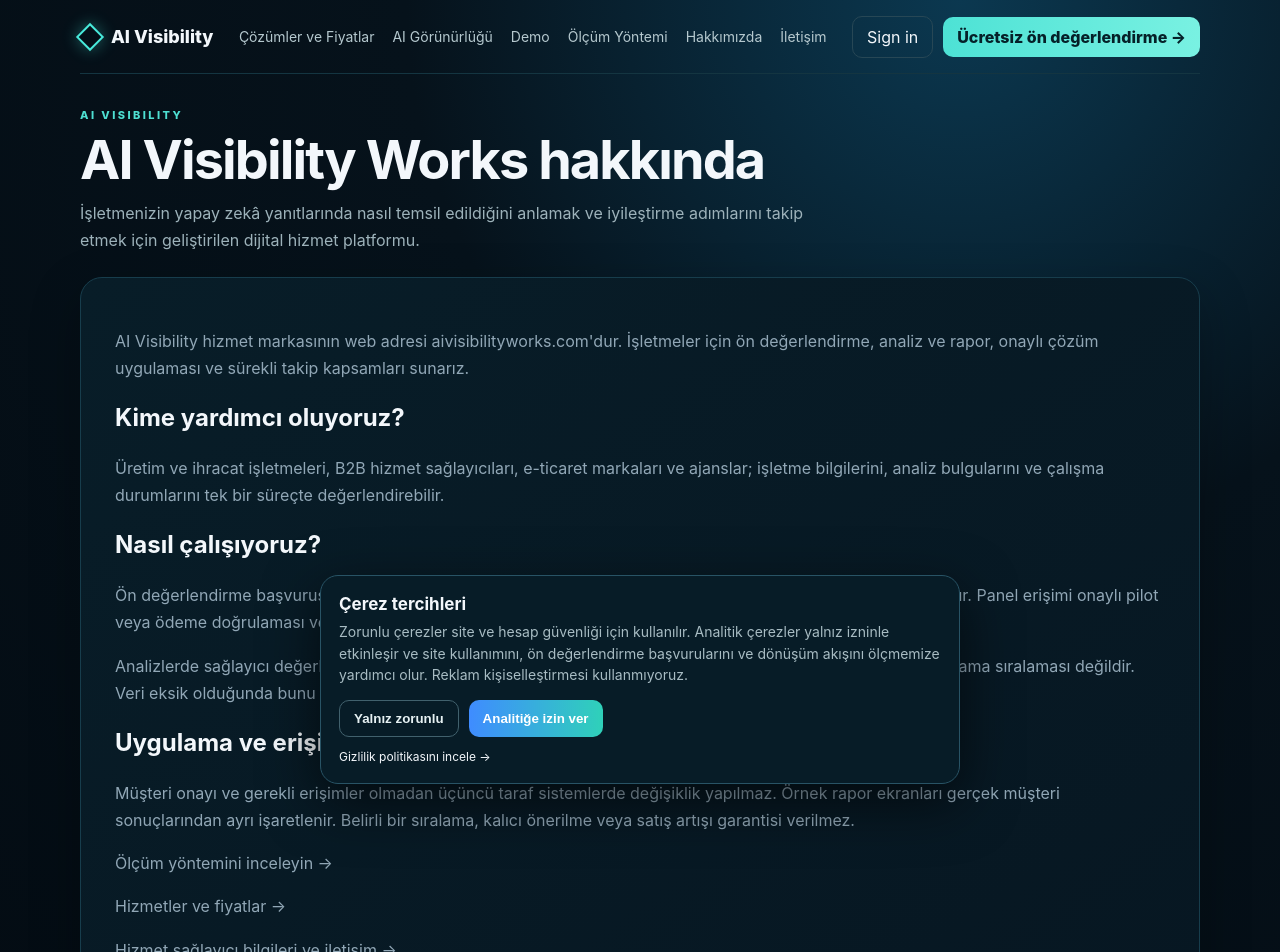
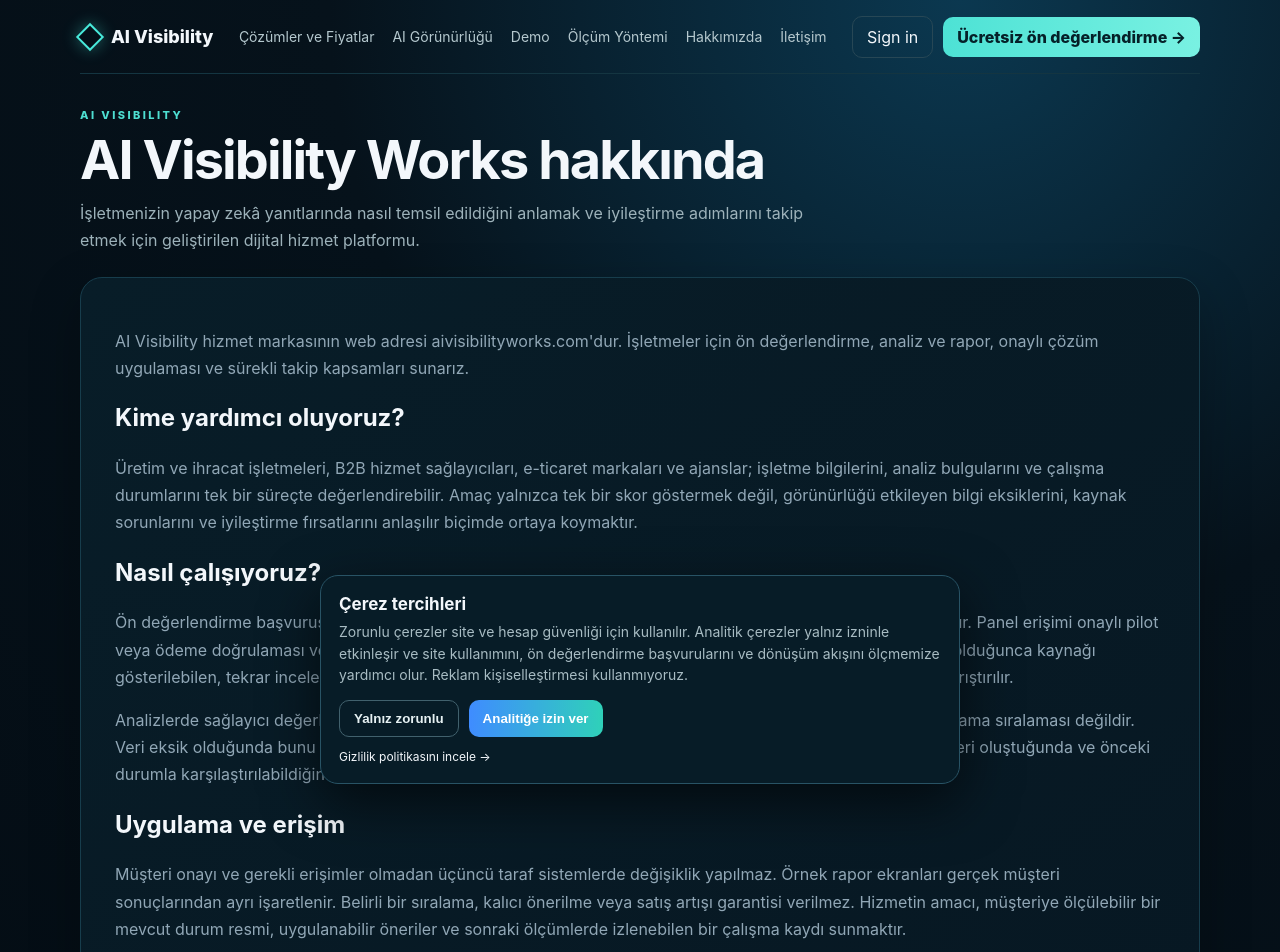
Before and after one commit to mehmetozan-5858/ai-visibility, a Next.js app: page /hakkimizda in a window 1280 px wide. Shown: the top 952 px of the page. Built offline with nearby package versions, Linux system fonts and the light colour scheme; no server answers.

Commit message:
Expand about page launch copy

```diff
--- a/app/hakkimizda/page.js
+++ b/app/hakkimizda/page.js
@@ -3,9 +3,10 @@ import PublicPage from "../../components/PublicPage";
 export const metadata={alternates:{canonical:"/hakkimizda"},title:"AI Visibility Works Hakkında",description:"AI Visibility Works işletmeler için AI görünürlük değerlendirmesi, kanıt incelemesi, onaylı iyileştirme ve takip hizmetleri sunan dijital platformdur."};
 export default function Page(){return <PublicPage title="AI Visibility Works hakkında" subtitle="İşletmenizin yapay zekâ yanıtlarında nasıl temsil edildiğini anlamak ve iyileştirme adımlarını takip etmek için geliştirilen dijital hizmet platformu.">
  <p>AI Visibility hizmet markasının web adresi aivisibilityworks.com'dur. İşletmeler için ön değerlendirme, analiz ve rapor, onaylı çözüm uygulaması ve sürekli takip kapsamları sunarız.</p>
- <h2>Kime yardımcı oluyoruz?</h2><p>Üretim ve ihracat işletmeleri, B2B hizmet sağlayıcıları, e-ticaret markaları ve ajanslar; işletme bilgilerini, analiz bulgularını ve çalışma durumlarını tek bir süreçte değerlendirebilir.</p>
- <h2>Nasıl çalışıyoruz?</h2><p>Ön değerlendirme başvurusuyla işletmenin ihtiyacı belirlenir. Hizmet kapsamı ve ücret ödeme öncesinde açıklanır. Panel erişimi onaylı pilot veya ödeme doğrulaması ve e-posta onayından sonra oluşturulur.</p>
- <p>Analizlerde sağlayıcı değerlendirmeleri ile kaydedilen yanıt kanıtları ayrı anlamlar taşır. Model tahmini genel AI arama sıralaması değildir. Veri eksik olduğunda bunu ölçülmüş sonuç gibi sunmamak temel ilkemizdir.</p>
- <h2>Uygulama ve erişim</h2><p>Müşteri onayı ve gerekli erişimler olmadan üçüncü taraf sistemlerde değişiklik yapılmaz. Örnek rapor ekranları gerçek müşteri sonuçlarından ayrı işaretlenir. Belirli bir sıralama, kalıcı önerilme veya satış artışı garantisi verilmez.</p>
+ <h2>Kime yardımcı oluyoruz?</h2><p>Üretim ve ihracat işletmeleri, B2B hizmet sağlayıcıları, e-ticaret markaları ve ajanslar; işletme bilgilerini, analiz bulgularını ve çalışma durumlarını tek bir süreçte değerlendirebilir. Amaç yalnızca tek bir skor göstermek değil, görünürlüğü etkileyen bilgi eksiklerini, kaynak sorunlarını ve iyileştirme fırsatlarını anlaşılır biçimde ortaya koymaktır.</p>
+ <h2>Nasıl çalışıyoruz?</h2><p>Ön değerlendirme başvurusuyla işletmenin ihtiyacı belirlenir. Hizmet kapsamı ve ücret ödeme öncesinde açıklanır. Panel erişimi onaylı pilot veya ödeme doğrulaması ve e-posta onayından sonra oluşturulur. Tarama ve raporlama aşamalarında mümkün olduğunca kaynağı gösterilebilen, tekrar incelenebilir kanıtlar kullanılır; sonuçların hangi sağlayıcıdan ve hangi bağlamdan geldiği ayrıştırılır.</p>
+ <p>Analizlerde sağlayıcı değerlendirmeleri ile kaydedilen yanıt kanıtları ayrı anlamlar taşır. Model tahmini genel AI arama sıralaması değildir. Veri eksik olduğunda bunu ölçülmüş sonuç gibi sunmamak temel ilkemizdir. Bir değişikliğin etkisi ancak yeterli veri oluştuğunda ve önceki durumla karşılaştırılabildiğinde anlamlı kabul edilir.</p>
+ <h2>Uygulama ve erişim</h2><p>Müşteri onayı ve gerekli erişimler olmadan üçüncü taraf sistemlerde değişiklik yapılmaz. Örnek rapor ekranları gerçek müşteri sonuçlarından ayrı işaretlenir. Belirli bir sıralama, kalıcı önerilme veya satış artışı garantisi verilmez. Hizmetin amacı, müşteriye ölçülebilir bir mevcut durum resmi, uygulanabilir öneriler ve sonraki ölçümlerde izlenebilen bir çalışma kaydı sunmaktır.</p>
+ <h2>Neden bu yaklaşımı kullanıyoruz?</h2><p>Yapay zekâ yanıtları tek bir arama motoru sıralaması gibi çalışmaz; model, sorgu, kaynak kalitesi ve güncel içerik durumu sonuçları etkileyebilir. Bu nedenle platformu tek seferlik bir “puan verme” aracı yerine, kanıtları kaydeden ve zaman içindeki değişimi izlemeye yardımcı olan bir çalışma sistemi olarak tasarladık.</p>
  <p><Link href="/metodoloji">Ölçüm yöntemini inceleyin →</Link></p><p><Link href="/hizmetler">Hizmetler ve fiyatlar →</Link></p><p><Link href="/iletisim">Hizmet sağlayıcı bilgileri ve iletişim →</Link></p>
  </PublicPage>}
```
